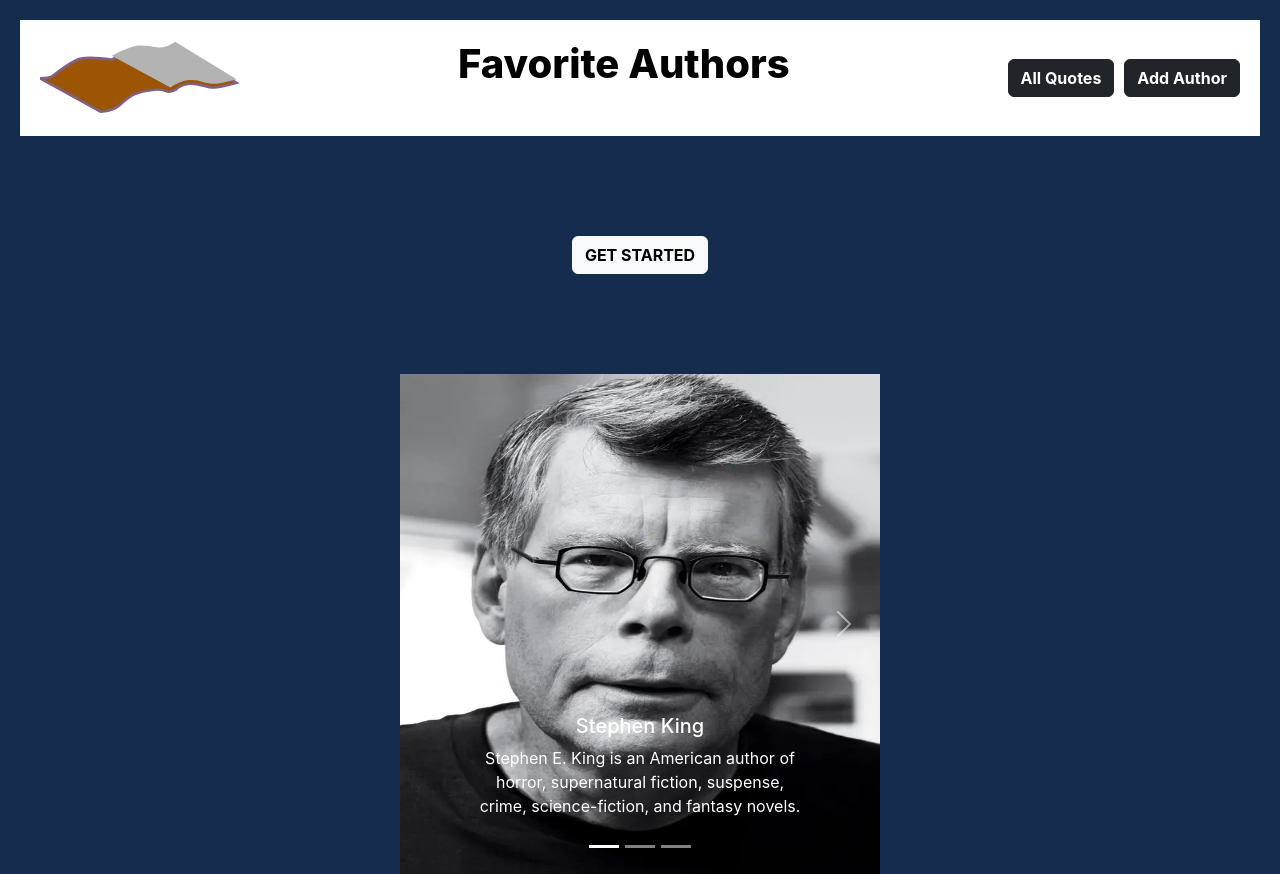
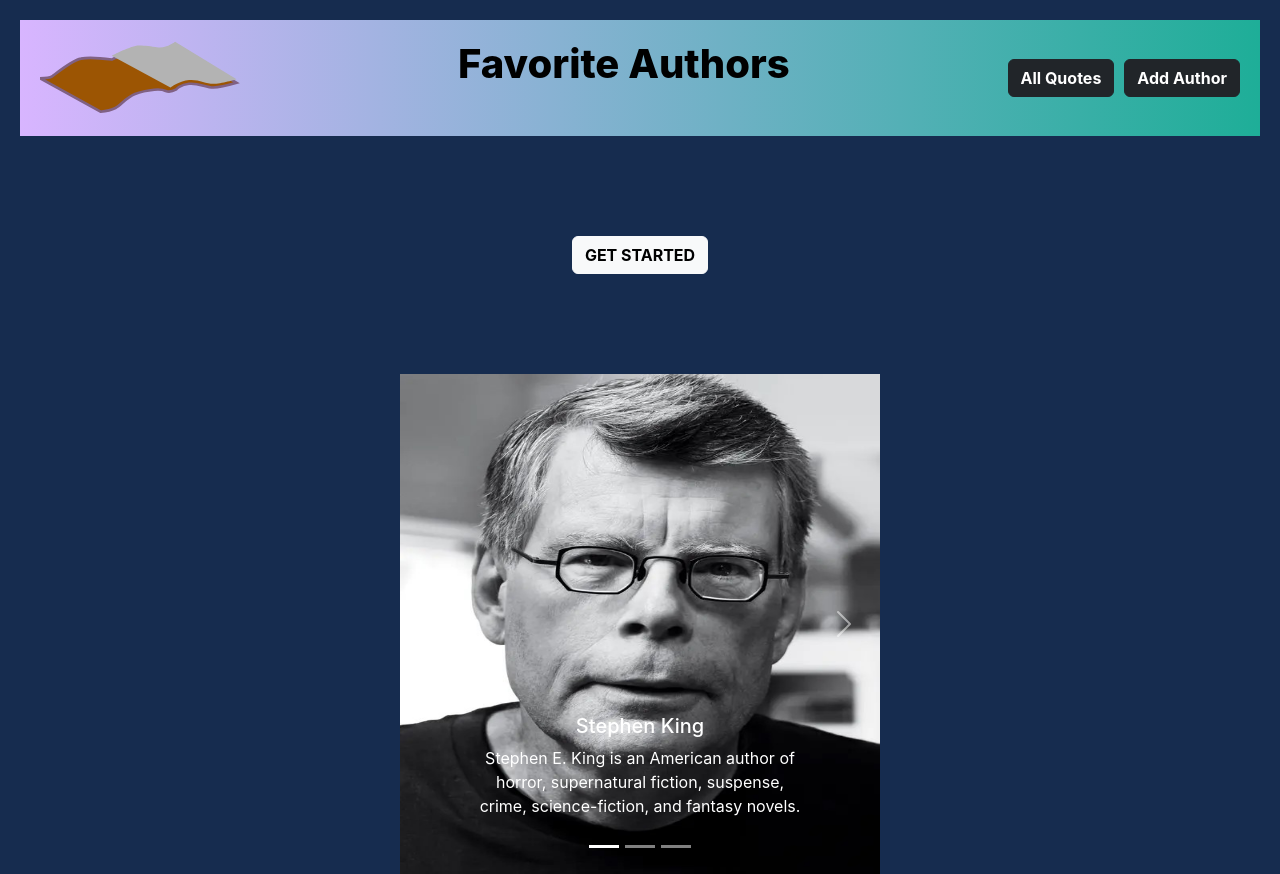
Before and after one commit to PaulDeUlloa/MERN_Authors, a React (Create React App) app in the folder client/: page / in a window 1280 px wide. Built offline with nearby package versions, Linux system fonts and the light colour scheme.

Commit message:
navbar color updates

```diff
--- a/client/src/App.css
+++ b/client/src/App.css
@@ -43,8 +43,7 @@ body{
   display: flex;
   flex-direction: row;
   justify-content: space-between;
-
-  background-color: rgb(255, 255, 255);
+  background-image: linear-gradient(to right, #D8B5FF  , #1EAE98);
   margin: 20px;
   padding: 20px;
 }
```
